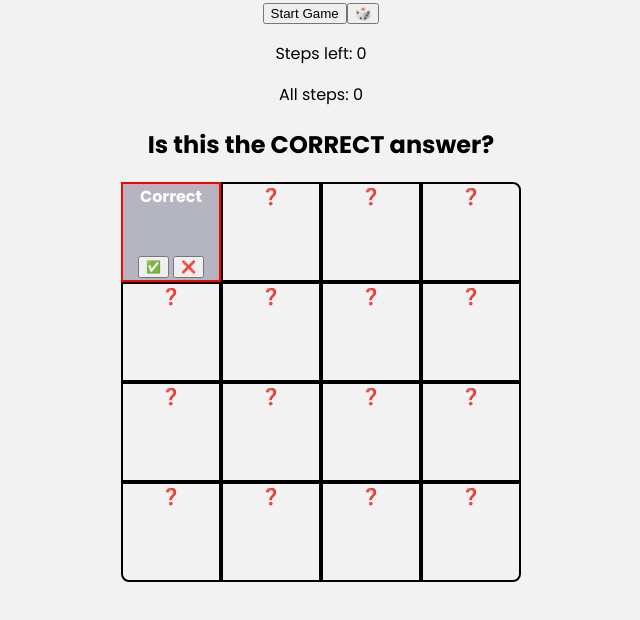
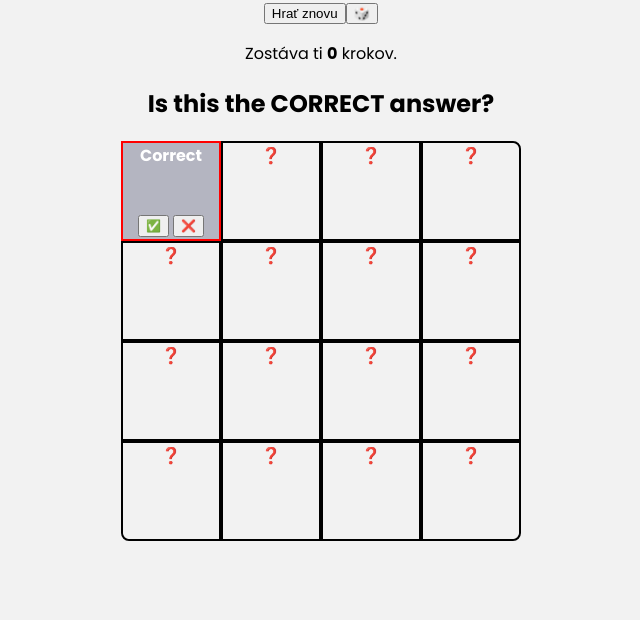
Before and after one commit to mmmyster/memaze, a Vue app: page / in a window 1280 px wide. Shown: the top 620 px of the page, without its empty margins (319-959 px from the left). Built offline with nearby package versions, Linux system fonts and the light colour scheme.

Commit message:
add dialog with end game message

```diff
--- a/src/App.vue
+++ b/src/App.vue
@@ -14,6 +14,7 @@ const stepsRemaining = ref(0)
 const stepsAll = ref(0)
 
 const freezeTiles = ref(false)
+const endDialog = ref(null)
 
 onMounted(() => {
   startGame()
@@ -108,8 +109,23 @@ const flipTile = (payload) => {
     stepsAll.value -= stepsRemaining.value - 1
     stepsRemaining.value = 0
     launchConfetti()
+    showDialog()
   } else {
     stepsRemaining.value--
+  }
+}
+
+const showDialog = () => {
+  const dialog = endDialog.value
+  if (dialog) {
+    dialog.showModal()
+  }
+}
+
+const closeDialog = () => {
+  const dialog = endDialog.value
+  if (dialog) {
+    dialog.close()
   }
 }
 
@@ -134,10 +150,11 @@ const handleAnswer = (confirm, tile) => {
 
 <template>
   <main>
-    <button @click="startGame">Start Game</button>
+    <button @click="startGame">Hrať znovu</button>
     <button @click="rollDice" :disabled="stepsRemaining > 0">🎲</button>
-    <p>Steps left: {{ stepsRemaining }}</p>
-    <p>All steps: {{ stepsAll }}</p>
+    <p>
+      Zostáva ti <b>{{ stepsRemaining }}</b> krokov.
+    </p>
     <h2>{{ question }}</h2>
 
     <section class="board">
@@ -156,6 +173,10 @@ const handleAnswer = (confirm, tile) => {
         @answer="(confirm) => handleAnswer(confirm, tile)"
       />
     </section>
+
+    <dialog ref="endDialog" @click="closeDialog">
+      Hru si zvládol dohrať za {{ stepsAll }} krokov!
+    </dialog>
   </main>
 </template>
 
```
